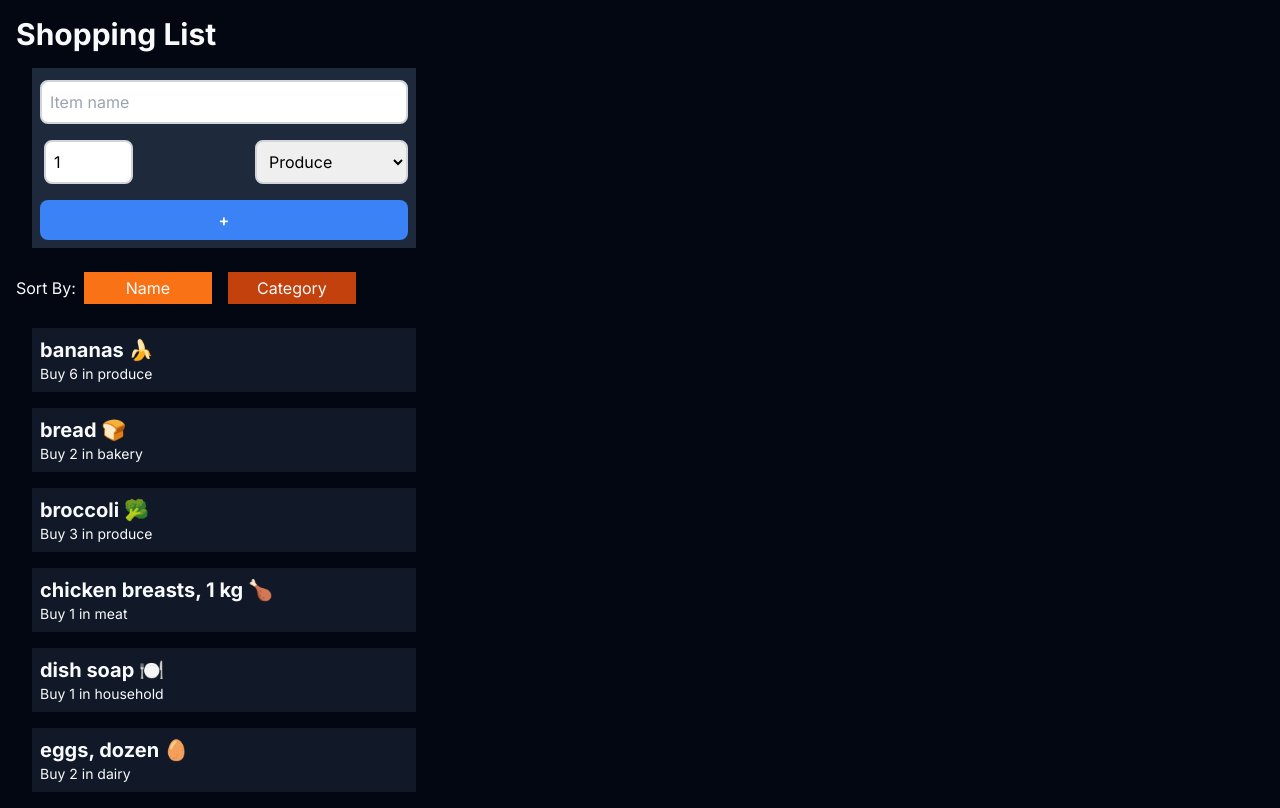
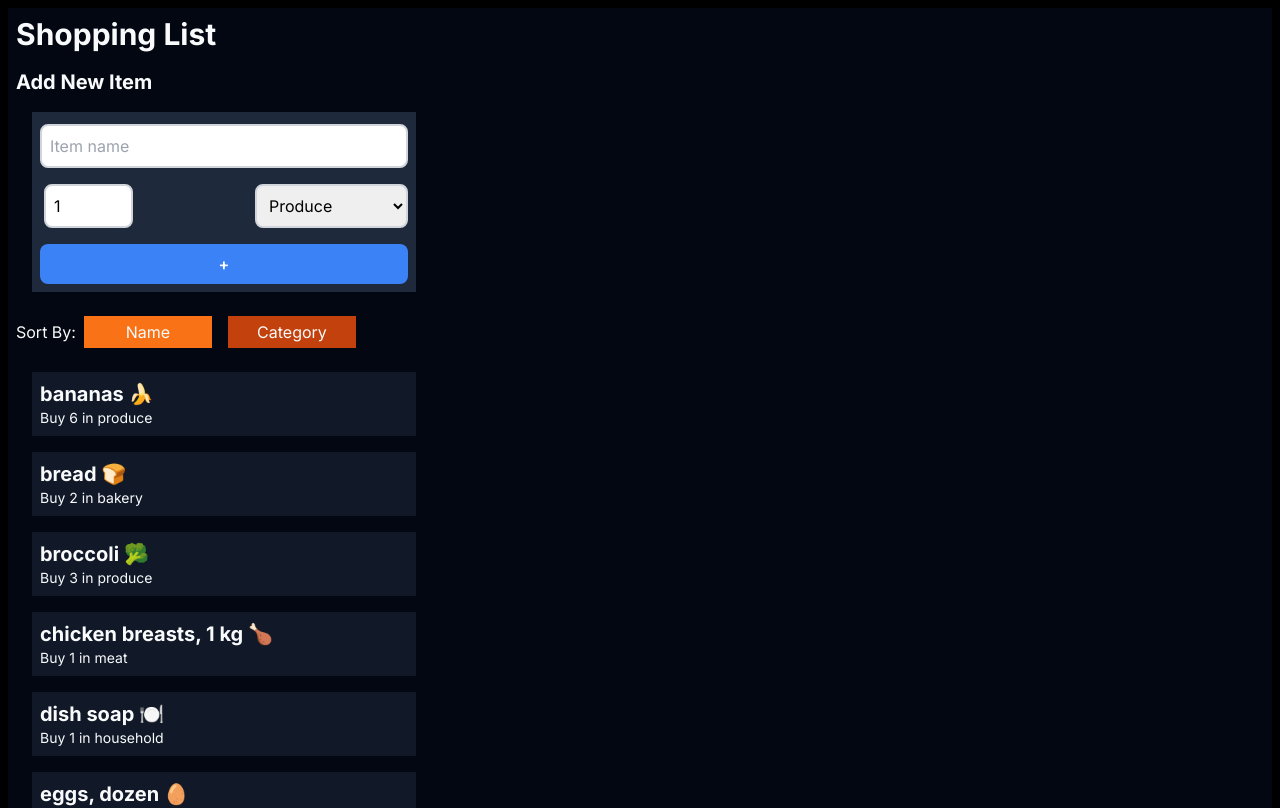
Before and after one commit to rebeccachan13/cprg306-assignments, a Next.js app: page /week-6 in a window 1280 px wide. Shown: the top 808 px of the page. Built offline with nearby package versions, Linux system fonts and the light colour scheme.

Commit message:
Update week 6 assignment

```diff
--- a/app/week-6/new-item.js
+++ b/app/week-6/new-item.js
@@ -27,6 +27,7 @@
 
     return (
       <>
+      <h3 className="text-xl font-bold">Add New Item</h3>
         <form onSubmit={handleSubmit} className="p-2 m-4 bg-slate-800 text-black max-w-sm w-full">
           <div className="mb-4">
             <input placeholder="Item name"
@@ -65,6 +66,6 @@
           </div>
           <button type="submit" className="w-full mt-4 py-2 px-4 bg-blue-500 text-white font-semibold rounded-lg hover:bg-blue-700 focus:ring-2 focus:ring-blue-400">+</button>
         </form>
-      </>
+        </>
       );
     }
--- a/app/week-6/page.js
+++ b/app/week-6/page.js
@@ -14,8 +14,8 @@
 
 
   return (
-    <main className="bg-gray-950 text-gray-50 p-4">
-      <h1 className="text-3xl font-bold">Shopping List</h1>
+    <main className="bg-gray-950 text-gray-50 p-2 m-2">
+      <h1 className="text-3xl font-bold mb-4">Shopping List</h1>
       <NewItem onAddItem={handleAddItem}/>
       <ItemList items={items}/>
     </main>
```
